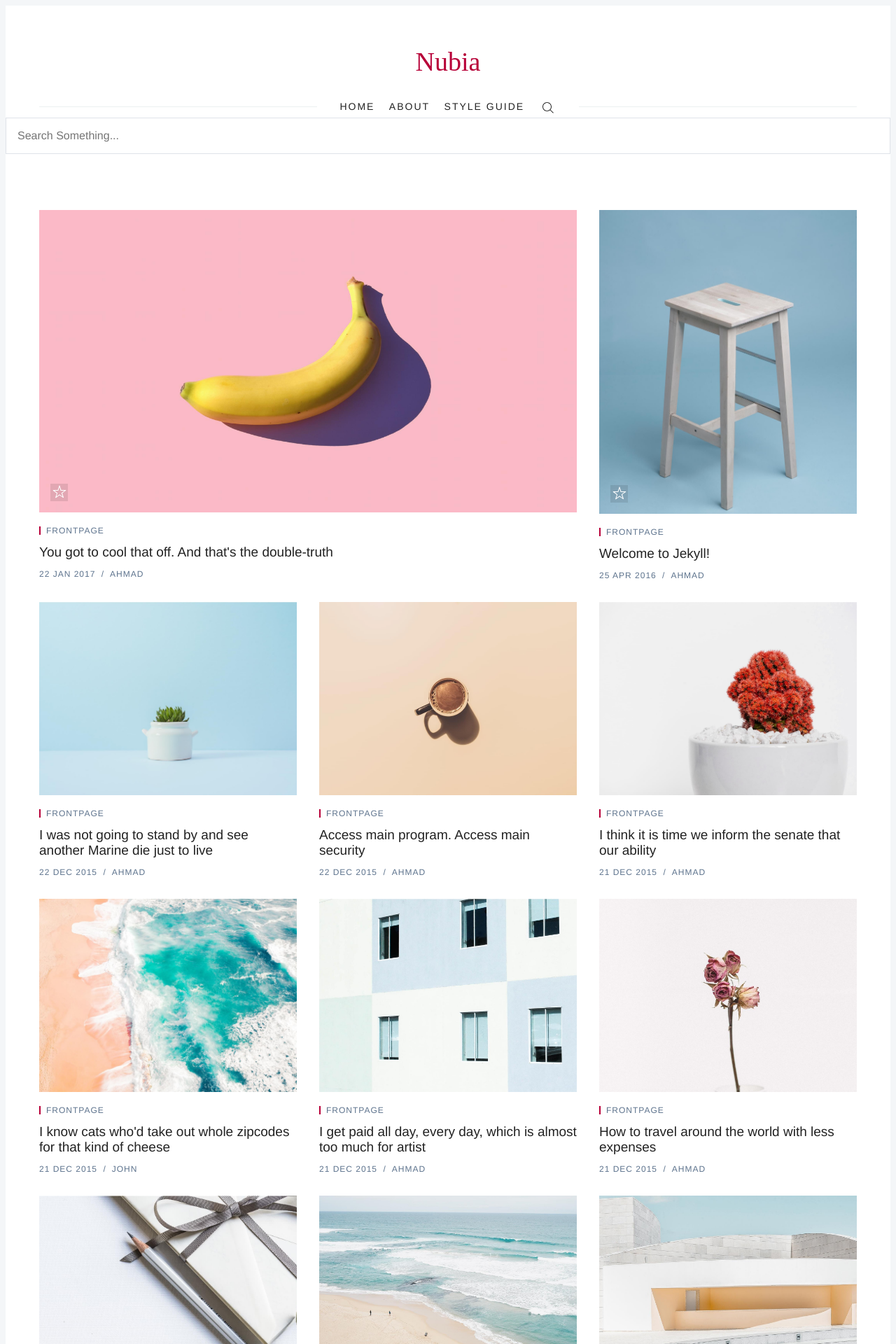
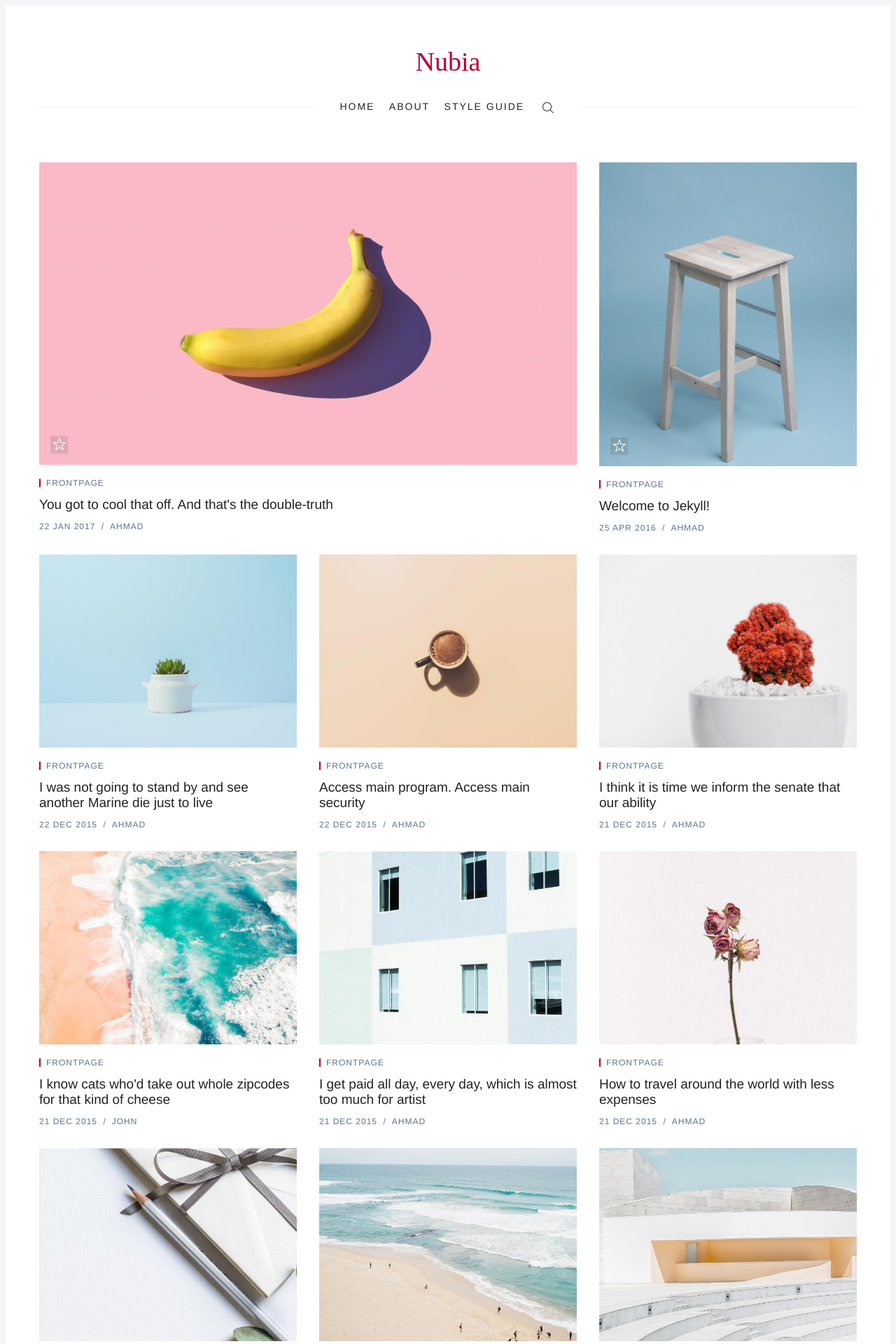
Before and after one commit to olaglam3/sleek, a Jekyll site: the page built from index.html, in a window 1280 px wide. Shown: the top 1920 px of the page at 70% size. Built offline with Jekyll 4.4.1, drawn with Linux system fonts in a browser that asks for light colours; some web fonts are replaced; the list of posts is cut into pages by our own code.

Commit message:
Update header.html

```diff
--- a/_includes/header.html
+++ b/_includes/header.html
@@ -32,10 +32,7 @@
                 </li>
               </ul>
             </nav>
-           <div class="nav-buttons">
-            <i class="menu-button d-hide ion ion-ios-menu"></i>
-            <i class="search-button ion ion-ios-search"></i>
-          </div>
+
           </div>
         </div>
       </div>
@@ -46,12 +43,5 @@
     </div>
 
   </div>
- <div class="search">
-    <div class="search-box">
-      <i class="search-close-button ion ion-ios-close"></i>
-      <label for="js-search-input" class="screen-reader-text"></label>
-      <input type="text" id="js-search-input" class="search-text" autocomplete="off" placeholder="Search Something...">
-      <ol id="js-results-container" class="search-results-list"></ol>
-    </div>
-  </div>
+
 </header>
```
